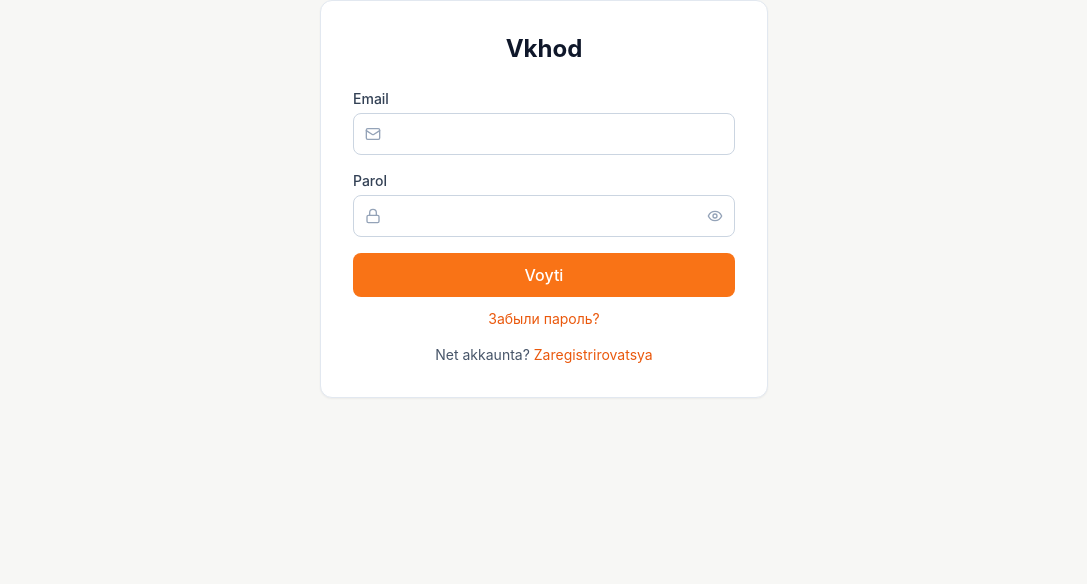
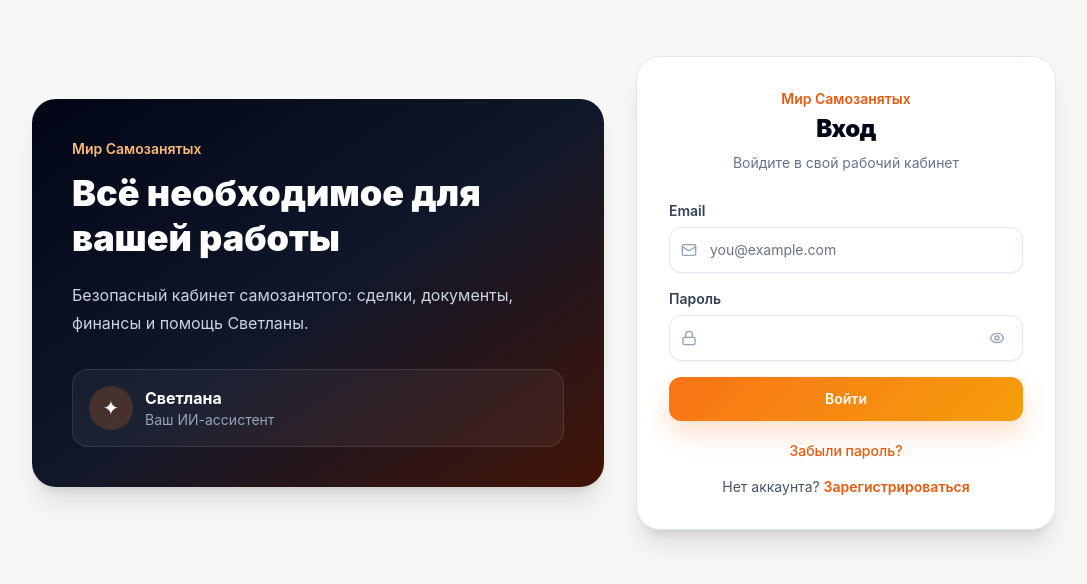
Before and after one commit to paulafanasyev/mir-samozanyatykh-, a React (Vite) app in the folder src/frontend/: page /login in a window 1280 px wide. Shown: the top 584 px of the page, without its empty margins (96-1183 px from the left). Built offline with nearby package versions, Linux system fonts and the light colour scheme; no server answers.

Commit message:
fix(frontend): restore Russian login UI

```diff
--- a/src/frontend/src/pages/Login.tsx
+++ b/src/frontend/src/pages/Login.tsx
@@ -7,61 +7,39 @@ import { Mail, Lock, Eye, EyeOff } from 'lucide-react'
 import toast from 'react-hot-toast'
 
 export default function Login() {
-
   const [email, setEmail] = useState('')
-
   const [password, setPassword] = useState('')
-
   const [showPassword, setShowPassword] = useState(false)
-
   const [loading, setLoading] = useState(false)
   const [requires2FA, setRequires2FA] = useState(false)
   const [tempToken, setTempToken] = useState('')
   const [code, setCode] = useState('')
-
   const navigate = useNavigate()
-
   const setAuth = useAuthStore((s) => s.setAuth)
 
-
   const handleSubmit = async (e: FormEvent) => {
-
     e.preventDefault()
-
     setLoading(true)
-
     try {
-
       const body = new URLSearchParams({ email, password })
       const res = await apiClient.post('/api/auth/login', body, { headers: { 'Content-Type': 'application/x-www-form-urlencoded' } })
-
       if (res.data.requires_2fa) {
         setTempToken(res.data.temp_token)
         setRequires2FA(true)
         toast.success('Введите код двухфакторной аутентификации')
         return
       }
-
       useAuthStore.getState().setToken(res.data.access_token)
       const me = await apiClient.get('/api/users/me')
       setAuth(me.data, res.data.access_token)
-
-toast.success('Dobro pozhalovat!')
-
+      toast.success('Добро пожаловать!')
       navigate('/dashboard')
-
     } catch (err: any) {
-
-toast.error(err.response?.data?.detail || ' Oshibka vvoda')
-
+      toast.error(err.response?.data?.detail || 'Ошибка входа')
     } finally {
-
       setLoading(false)
-
     }
-
   }
-
 
   const handle2FASubmit = async (e: FormEvent) => {
     e.preventDefault()
@@ -81,83 +59,51 @@ const handle2FASubmit = async (e: FormEvent) => {
     }
   }
 
+  return (
+    <main className="min-h-[calc(100vh-72px)] px-4 py-10 sm:py-14">
+      <div className="mx-auto grid w-full max-w-5xl items-center gap-8 lg:grid-cols-[minmax(0,1fr)_420px]">
+        <section className="hidden rounded-3xl bg-gradient-to-br from-slate-950 via-slate-900 to-orange-950 p-10 text-white shadow-xl lg:block">
+          <p className="mb-3 text-sm font-semibold text-orange-300">Мир Самозанятых</p>
+          <h1 className="text-4xl font-black leading-tight">Всё необходимое для вашей работы</h1>
+          <p className="mt-5 max-w-lg text-base leading-7 text-slate-300">Безопасный кабинет самозанятого: сделки, документы, финансы и помощь Светланы.</p>
+          <div className="mt-8 flex items-center gap-3 rounded-2xl border border-white/10 bg-white/5 p-4">
+            <div className="flex h-11 w-11 shrink-0 items-center justify-center rounded-full bg-orange-500/20 text-xl">✦</div>
+            <div><div className="font-bold">Светлана</div><div className="text-sm text-slate-400">Ваш ИИ-ассистент</div></div>
+          </div>
+        </section>
 
-return (
-
-<div className="max-w-md mx-auto">
-
-<div className="bg-white p-8 rounded-xl border border-slate-200 shadow-sm">
-
-<h1 className="text-2xl font-bold text-slate-900 mb-6 text-center">Vkhod</h1>
+        <section className="w-full rounded-3xl border border-slate-200 bg-white p-6 shadow-xl sm:p-8">
+          <div className="mb-7 text-center">
+            <p className="text-sm font-semibold text-orange-600">Мир Самозанятых</p>
+            <h2 className="mt-1 text-2xl font-black tracking-tight text-slate-950">Вход</h2>
+            <p className="mt-2 text-sm text-slate-500">Войдите в свой рабочий кабинет</p>
+          </div>
 
           {requires2FA ? (
             <form onSubmit={handle2FASubmit} className="space-y-4">
-<div><label className="block text-sm font-medium mb-1">Код 2FA</label><input value={code} onChange={e => setCode(e.target.value.replace(/\D/g, '').slice(0, 6))} inputMode="numeric" autoComplete="one-time-code" maxLength={6} required className="w-full border rounded-lg px-3 py-2" placeholder="123456" /></div>
-<button disabled={loading || code.length !== 6} className="w-full bg-orange-600 text-white rounded-lg py-2 disabled:opacity-50">{loading ? 'Проверка...' : 'Подтвердить'}</button>
+              <div><label htmlFor="login-2fa" className="mb-1.5 block text-sm font-semibold text-slate-700">Код 2FA</label><input id="login-2fa" value={code} onChange={(e) => setCode(e.target.value.replace(/\D/g, '').slice(0, 6))} inputMode="numeric" autoComplete="one-time-code" maxLength={6} required className="input text-center text-lg tracking-[.35em]" placeholder="123456" /></div>
+              <button disabled={loading || code.length !== 6} className="btn-brand w-full py-3">{loading ? 'Проверка…' : 'Подтвердить'}</button>
             </form>
           ) : (
             <form onSubmit={handleSubmit} className="space-y-4">
-
               <div>
-
-<label className="block text-sm font-medium text-slate-700 mb-1">Email</label>
-
-<div className="relative">
-
-<Mail className="absolute left-3 top-1/2 -translate-y-1/2 w-4 h-4 text-slate-400" />
-
-<input type="email" value={email} onChange={(e) => setEmail(e.target.value)} required
-
-className="w-full pl-10 pr-3 py-2 border border-slate-300 rounded-lg focus:ring-2 focus:ring-orange-500 focus:border-orange-500 outline-none" />
-
+                <label htmlFor="login-email" className="mb-1.5 block text-sm font-semibold text-slate-700">Email</label>
+                <div className="relative"><Mail aria-hidden="true" className="pointer-events-none absolute left-3 top-1/2 h-4 w-4 -translate-y-1/2 text-slate-400" /><input id="login-email" type="email" value={email} onChange={(e) => setEmail(e.target.value)} required autoComplete="email" placeholder="you@example.com" className="input pl-10" /></div>
               </div>
-
+              <div>
+                <label htmlFor="login-password" className="mb-1.5 block text-sm font-semibold text-slate-700">Пароль</label>
+                <div className="relative"><Lock aria-hidden="true" className="pointer-events-none absolute left-3 top-1/2 h-4 w-4 -translate-y-1/2 text-slate-400" /><input id="login-password" type={showPassword ? 'text' : 'password'} value={password} onChange={(e) => setPassword(e.target.value)} required autoComplete="current-password" className="input pl-10 pr-10" />
+                  <button type="button" onClick={() => setShowPassword(!showPassword)} aria-label={showPassword ? 'Скрыть пароль' : 'Показать пароль'} className="absolute right-2 top-1/2 flex h-9 w-9 -translate-y-1/2 items-center justify-center rounded-lg text-slate-400 hover:bg-slate-100 hover:text-slate-700">{showPassword ? <EyeOff className="h-4 w-4" /> : <Eye className="h-4 w-4" />}</button>
                 </div>
-
-<div>
-
-<label className="block text-sm font-medium text-slate-700 mb-1">Parol</label>
-
-<div className="relative">
-
-<Lock className="absolute left-3 top-1/2 -translate-y-1/2 w-4 h-4 text-slate-400" />
-
-<input type={showPassword ? 'text' : 'password'} value={password} onChange={(e) => setPassword(e.target.value)} required
-
-className="w-full pl-10 pr-10 py-2 border border-slate-300 rounded-lg focus:ring-2 focus:ring-orange-500 focus:border-orange-500 outline-none" />
-
-<button type="button" onClick={() => setShowPassword(!showPassword)} className="absolute right-3 top-1/2 -translate-y-1/2 text-slate-400">
-
-{showPassword ? <EyeOff className="w-4 h-4" /> : <Eye className="w-4 h-4" />}
-
-</button>
-
               </div>
-
-</div>
-
-<button type="submit" disabled={loading}
-
-className="w-full bg-orange-600 text-white py-2.5 rounded-lg font-medium hover:bg-orange-700 disabled:opacity-50 disabled:cursor-not-allowed transition-colors">
-
-{loading ? 'Vkhod...' : 'Voyti'}
-
-</button>
-
+              <button type="submit" disabled={loading} className="btn-brand w-full py-3">{loading ? 'Вход…' : 'Войти'}</button>
             </form>
           )}
 
-<p className="text-center text-sm mt-3"><Link to="/reset-password" className="text-orange-600 hover:underline">Забыли пароль?</Link></p>
-
-<p className="text-center text-sm text-slate-600 mt-4">
-
-Net akkaunta? <Link to="/register" className="text-orange-600 hover:underline">Zaregistrirovatsya</Link>
-
-</p>
-
+          <p className="mt-5 text-center text-sm"><Link to="/reset-password" className="font-medium text-orange-600 hover:underline">Забыли пароль?</Link></p>
+          <p className="mt-4 text-center text-sm text-slate-600">Нет аккаунта? <Link to="/register" className="font-semibold text-orange-600 hover:underline">Зарегистрироваться</Link></p>
+        </section>
       </div>
-
-</div>
-
+    </main>
   )
 }
```
Lines whose indentation alone changed are shown as unchanged.
